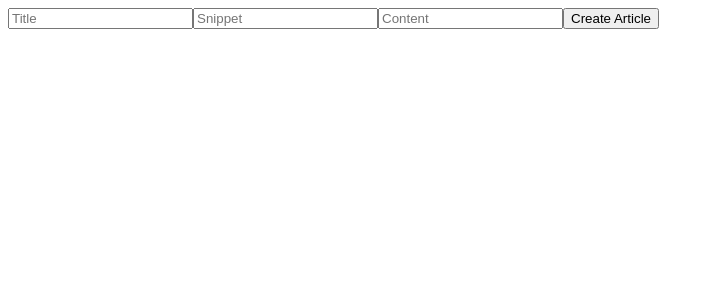
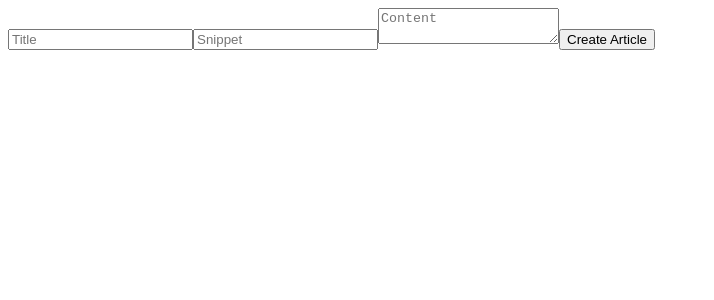
Before and after one commit to pgaunitz/newsroom_3_client_admin, a React (Create React App) app: page / in a window 1280 px wide. Shown: the top 300 px of the page, without its empty margins (0-714 px from the left). Built offline with nearby package versions, Linux system fonts and the light colour scheme.

Commit message:
modifed axios post request

```diff
--- a/src/components/CreateArticle.jsx
+++ b/src/components/CreateArticle.jsx
@@ -1,5 +1,5 @@
 import React, { Component } from "react";
-import { submitArticle } from "../modules/articleRequest";
+import axios from "axios";
 
 class CreateArticle extends Component {
   state = {
@@ -8,17 +8,21 @@ class CreateArticle extends Component {
 
   createArticle = async event => {
     event.preventDefault();
-    let response = await submitArticle(
-      event.target.elements.title.value,
-      event.target.elements.snippet.value,
-      event.target.elements.content.value
+    let response = await axios.post(
+      "/articles",
+      {
+        article: {
+          title: event.target.elements.title.value,
+          snippet: event.target.elements.snippet.value,
+          content: event.target.elements.content.value
+        }
+      },
+      { headers: { "Content-Type": "application/json" } }
     );
 
     if (response.status === 200) {
-      debugger;
       this.setState({ message: response.data.message });
     } else {
-      debugger;
       this.setState({ message: response.data.message });
     }
   };
@@ -26,13 +30,15 @@ class CreateArticle extends Component {
   render() {
     return (
       <>
-        <form onSubmit={this.createArticle}>
-          <input name="title" placeholder="Title" />
-          <input name="snippet" placeholder="Snippet" />
-          <input name="content" placeholder="Content" />
-          <button type="submit">Create Article</button>
+        <form id="new-article-form" onSubmit={this.createArticle}>
+          <input id="title-field" name="title" placeholder="Title" />
+          <input id="snippet-field" name="snippet" placeholder="Snippet" />
+          <textarea id="title-content" name="content" placeholder="Content" />
+          <button id="create-article" type="submit">
+            Create Article
+          </button>
         </form>
-        <p>{this.state.message}</p>
+        <p id="message">{this.state.message}</p>
       </>
     );
   }
--- a/src/index.js
+++ b/src/index.js
@@ -2,6 +2,9 @@ import React from "react";
 import ReactDOM from "react-dom";
 import App from "./App";
 import * as serviceWorker from "./serviceWorker";
+import axios from "axios"
+
+axios.defaults.baseURL = "http://localhost:3000/api/v1/"
 
 ReactDOM.render(<App />, document.getElementById("root"));
 
```
Also changed, not shown: 1 other file (tests, documents, lock files or other folders).
